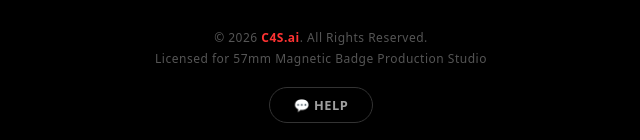
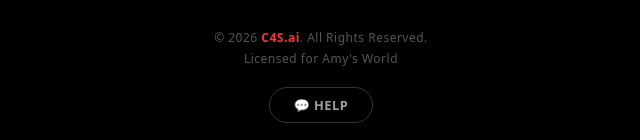
Before and after one commit to C4S-ai/C4S-Badge-Printer, a plain HTML site: page index.html in a window 1280 px wide. Shown: the part 783-923 px from the top of the page, without its empty margins (319-959 px from the left). Drawn offline with Linux system fonts and the light colour scheme.

Commit message:
Update index.html

```diff
--- a/index.html
+++ b/index.html
@@ -213,7 +213,7 @@
 
   <footer>
     <p>© 2026 <a class="brand-link" href="https://wa.me/96560908108?text=Hello%2C%20I%20would%20like%20assistance%20with%20the%20C4S%20Badge%20Printer%20app." target="_blank">C4S.ai</a>. All Rights Reserved.</p>
-    <p>Licensed for 57mm Magnetic Badge Production Studio</p>
+    <p>Licensed for Amy's World</p>
 
     <a class="help-btn" href="https://wa.me/96560908108?text=Hello%2C%20I%20would%20like%20assistance%20with%20the%20C4S%20Badge%20Printer%20app." target="_blank">
       💬 HELP
```
